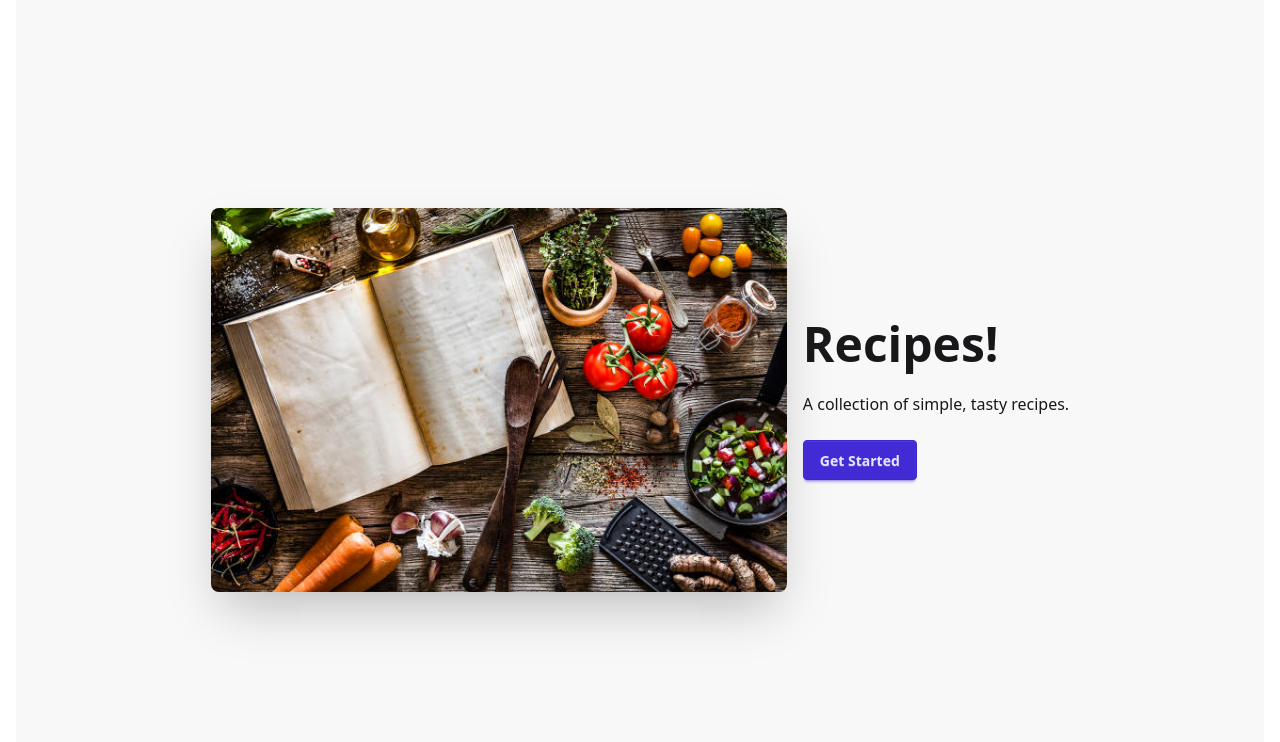
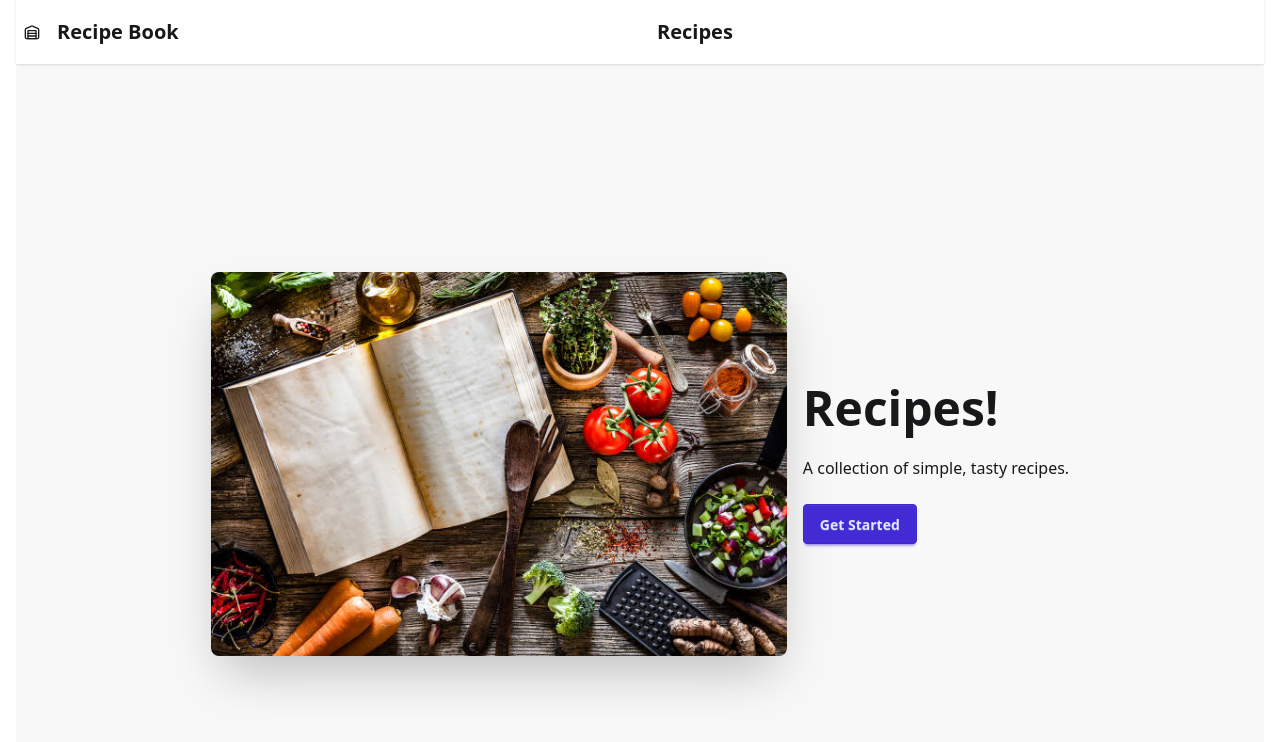
Before and after one commit to greynomeng/recipe-book-next, a Next.js app: page / in a window 1280 px wide. Shown: the top 742 px of the page. Built offline with nearby package versions, Linux system fonts and the light colour scheme.

Commit message:
Navbar and react icons

```diff
--- /dev/null
+++ b/app/components/Navbar.jsx
@@ -0,0 +1,23 @@
+import Link from "next/link";
+import { LuWarehouse, LuLogIn } from "react-icons/lu";
+
+export default function Navbar() {
+  return (
+    <div className="navbar bg-base-100 shadow-sm mx-auto items-center">
+      <div className="navbar-start flex-1">
+        <LuWarehouse />
+        <Link href="/" className="btn btn-ghost text-xl">
+          Recipe Book
+        </Link>
+      </div>
+      <div className="navbar-center flex-1">
+        <Link href="/recipes" className="btn btn-ghost text-xl">
+          Recipes
+        </Link>
+      </div>
+      {/* <div className="navbar-end flex-none"> */}
+      {/* <div className="avatar avatar-placeholder"> */}
+      {/* </div> */}
+    </div>
+  );
+}
--- a/app/layout.js
+++ b/app/layout.js
@@ -1,4 +1,5 @@
 import "./globals.css";
+import Navbar from "@/app/components/Navbar";
 
 export const metadata = {
   title: "Create Next App",
@@ -10,7 +11,7 @@ export default function RootLayout({ children }) {
     <html lang="en" data-theme="light">
       <body>
         <div className="container mx-auto px-4">
-          {/* <NavBar /> */}
+          <Navbar />
           <main>{children}</main>
         </div>
       </body>
--- a/package.json
+++ b/package.json
@@ -12,7 +12,8 @@
     "daisyui": "^5.5.19",
     "next": "16.2.4",
     "react": "19.2.4",
-    "react-dom": "19.2.4"
+    "react-dom": "19.2.4",
+    "react-icons": "^5.6.0"
   },
   "devDependencies": {
     "@tailwindcss/postcss": "^4",
```
Also changed, not shown: 1 other file (tests, documents, lock files or other folders).
